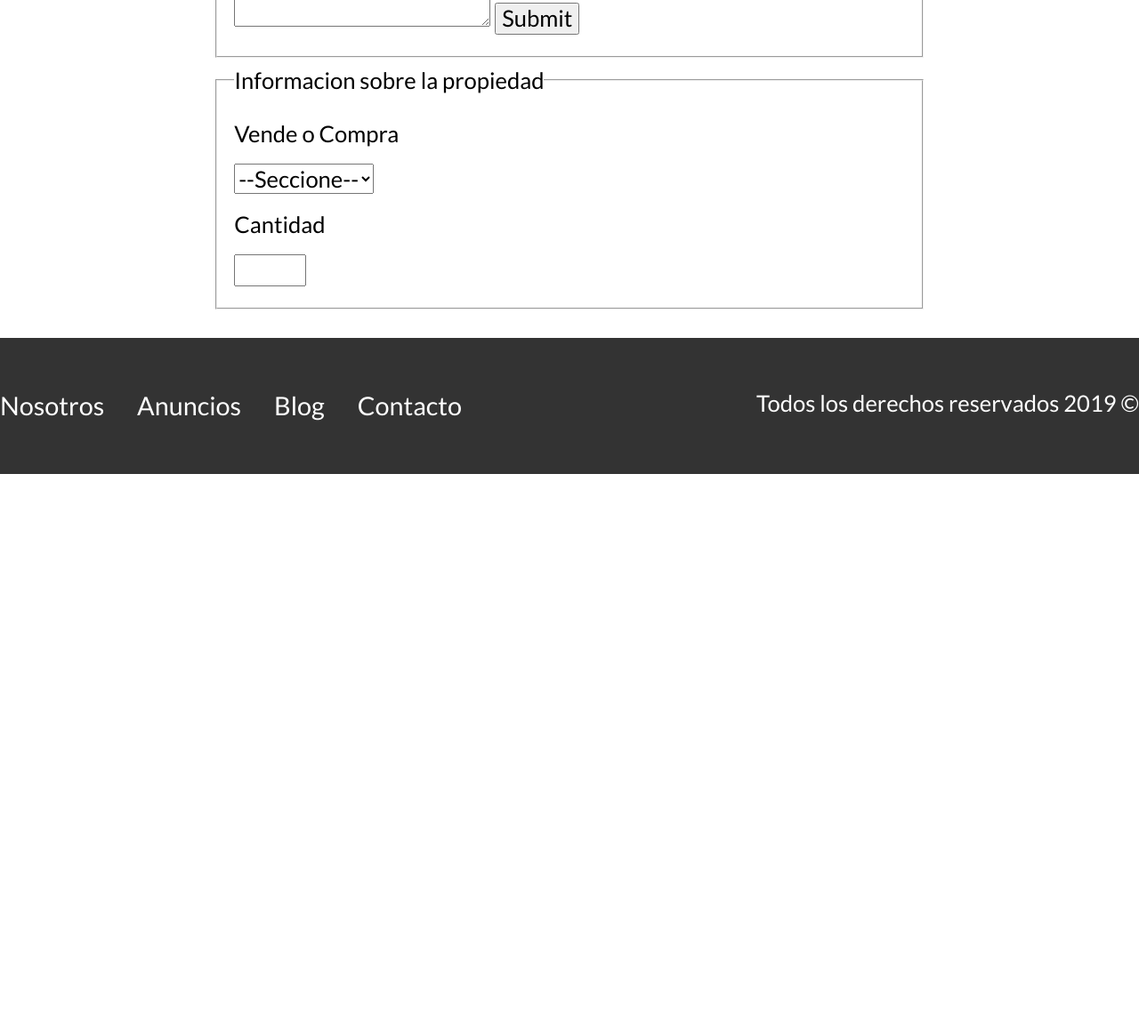
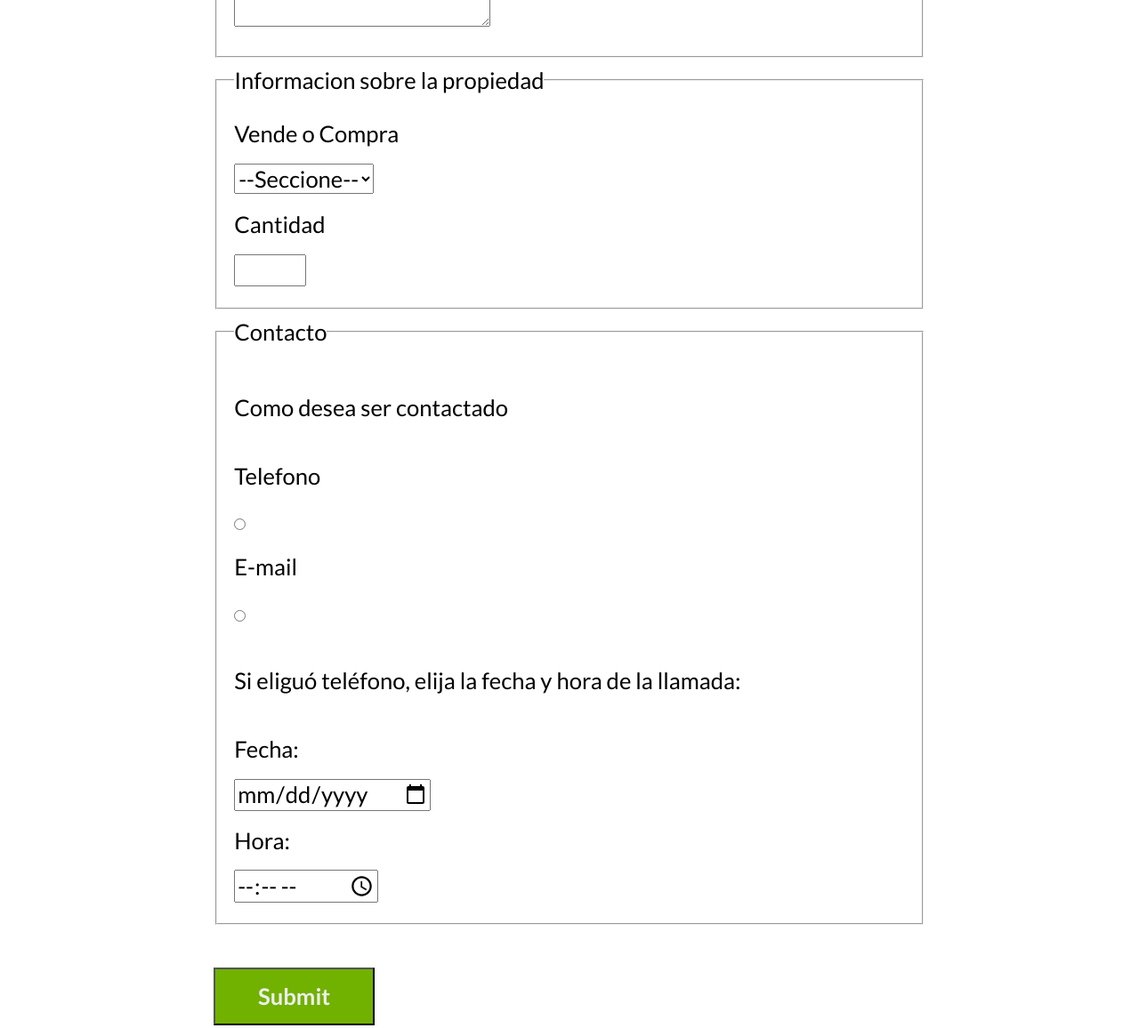
Before and after one commit to maurofuentes/Seccion-04-Bienes-Raices, a plain HTML site: page Bienes Raices/contacto.html in a window 1280 px wide. Shown: the part 1666-2822 px from the top of the page at 89% size. Before the commit the page ends 2199 px from the top, so only its background shows below. Drawn offline with Linux system fonts and the light colour scheme.

Commit message:
S15 60 - inputs de fecha y hora

```diff
--- a/Bienes Raices/contacto.html
+++ b/Bienes Raices/contacto.html
@@ -45,7 +45,7 @@
 		    		<label for="mensaje">Mensaje</label>
 		    		<textarea id="mensaje"></textarea>
 
-		    		<input type="submit">
+
 	    		</fieldset>
 	    		<fieldset>
 	    			<legend>Informacion sobre la propiedad</legend>
@@ -60,6 +60,26 @@
 	    			<input type="number" min="0" max="100" step="5">
 
 	    		</fieldset>
+
+	    		<fieldset>
+	    			<legend>Contacto</legend>
+
+	    			<p>Como desea ser contactado</p>
+	    			<label for="telefono">Telefono</label>
+	    			<input type="radio" name="contacto" id="telefono">
+	    			<label for="correo">E-mail</label>
+	    			<input type="radio" name="contacto" id="correo">
+
+	    			<p>Si eliguó teléfono, elija la fecha y hora de la llamada:</p>
+	    			<label for="fecha">Fecha:</label>
+	    			<input type="date" id="fecha">
+
+	    			<label for="hora">Hora:</label>
+	    			<input type="time" id="hora" min="09:00" max="18:00">
+
+
+	    		</fieldset>
+	    		<input type="submit" class="boton boton-verde">
 
 	    	</form>
 	    </main>
```
